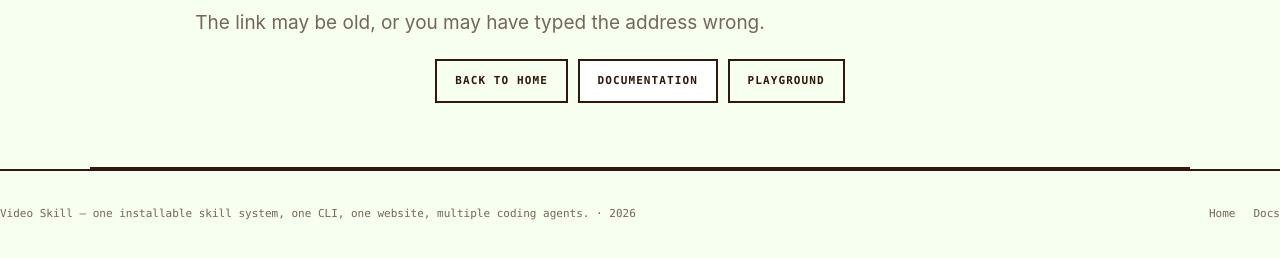
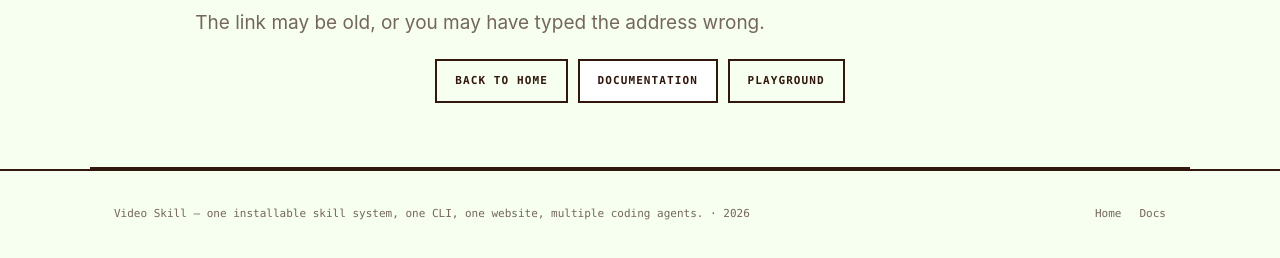
Before and after one commit to EnzoVezzaro/ai-explainer-skill, a website: page apps/web/404.html in a window 1280 px wide. Shown: the part 244-502 px from the top of the page. Drawn offline with Linux system fonts and the light colour scheme.

Commit message:
Align footers on pages without the wrap class

```diff
--- a/apps/web/style.css
+++ b/apps/web/style.css
@@ -417,7 +417,11 @@ dialog::backdrop { background: rgba(50, 23, 13, .6); }
 
 /* Footer + toast -------------------------------------------------------- */
 footer { border-top: 2px solid var(--ink); padding: 34px 0 44px; font: 11px/1.7 var(--mono); color: var(--ink-65); }
-footer .foot-inner { display: flex; flex-wrap: wrap; justify-content: space-between; gap: 18px; align-items: flex-start; }
+footer .foot-inner {
+  max-width: var(--max); margin-inline: auto; padding-inline: 24px;
+  display: flex; flex-wrap: wrap; justify-content: space-between;
+  gap: 18px; align-items: flex-start;
+}
 footer nav { display: flex; flex-wrap: wrap; gap: 8px 18px; }
 footer a { text-decoration: none; }
 footer a:hover { color: var(--ink); text-decoration: underline; }
```
